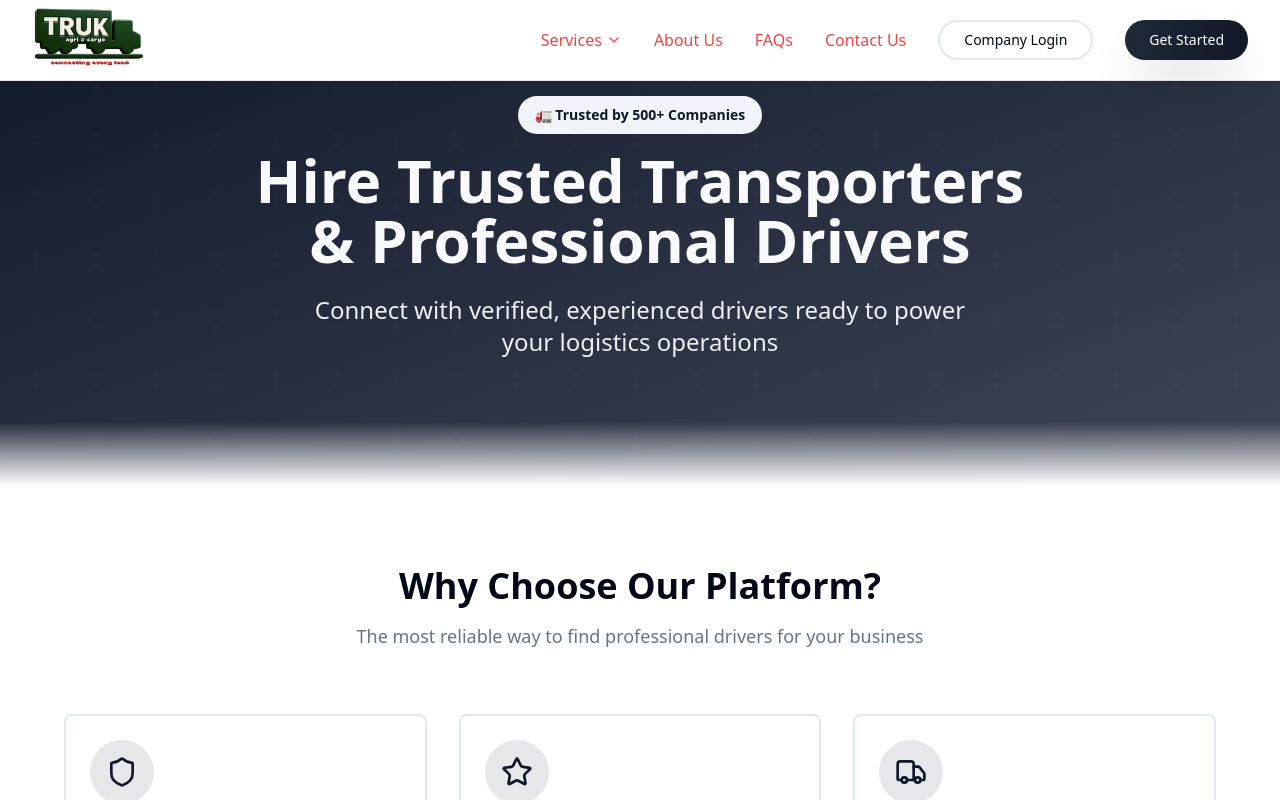
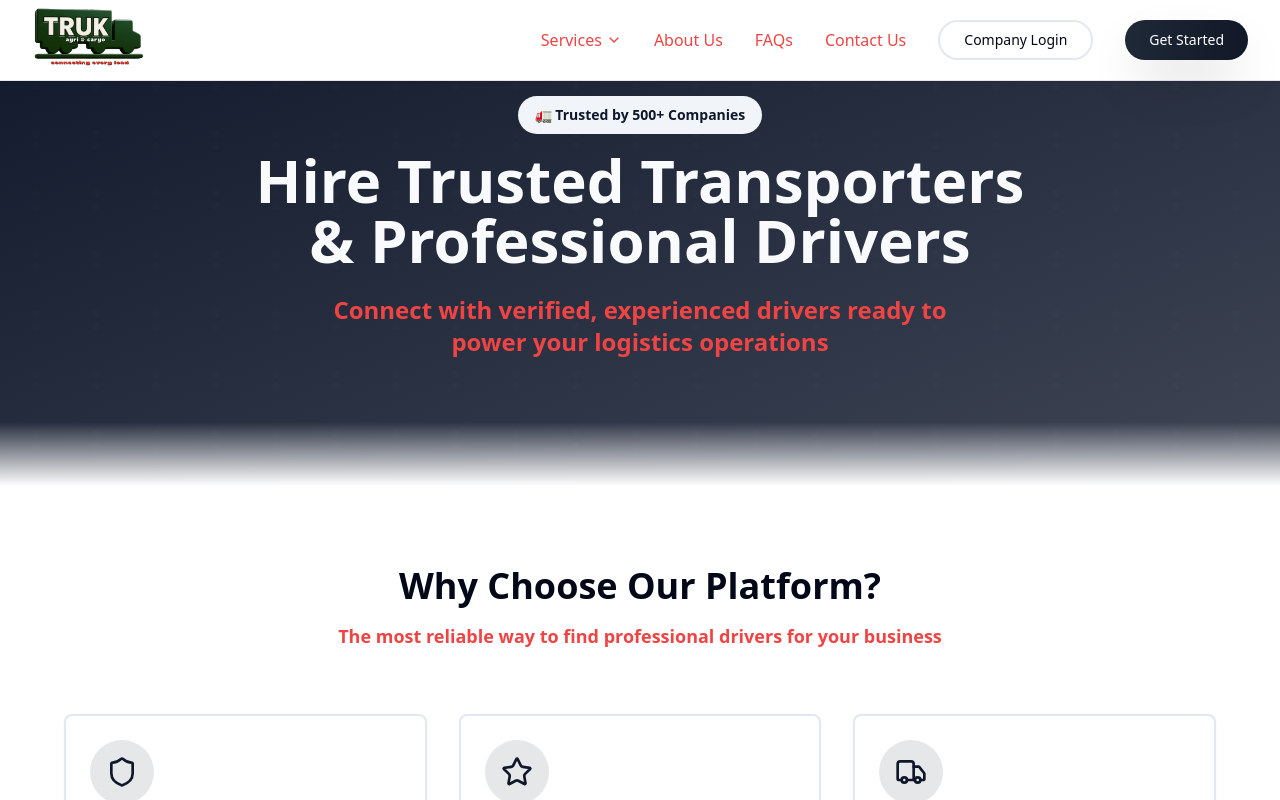
Before and after one commit to Trukflow/trukflow-website, a React (Vite) app: page /drivers-job-board in a window 1280 px wide. Shown: the top 800 px of the page. Built offline with nearby package versions, Linux system fonts and the light colour scheme.

Commit message:
Fix: Change subheading colors

```diff
--- a/src/pages/DriversJobBoard.tsx
+++ b/src/pages/DriversJobBoard.tsx
@@ -168,7 +168,7 @@ const DriversJobBoard = () => {
             <h1 className="text-5xl md:text-6xl font-bold mb-6 animate-fade-in leading-tight">
               Hire Trusted Transporters <br />& Professional Drivers
             </h1>
-            <p className="text-xl md:text-2xl opacity-95 mb-8 animate-fade-in max-w-2xl mx-auto">
+            <p className="text-xl md:text-2xl text-red-500 font-semibold mb-8 animate-fade-in max-w-2xl mx-auto">
               Connect with verified, experienced drivers ready to power your logistics operations
             </p>
             {isAuthenticated && verified && (
@@ -188,7 +188,7 @@ const DriversJobBoard = () => {
           <div className="max-w-6xl mx-auto">
             <div className="text-center mb-16 animate-fade-in">
               <h2 className="text-4xl font-bold mb-4">Why Choose Our Platform?</h2>
-              <p className="text-muted-foreground text-lg max-w-2xl mx-auto">
+              <p className="text-red-500 text-lg max-w-2xl mx-auto font-semibold">
                 The most reliable way to find professional drivers for your business
               </p>
             </div>
```
